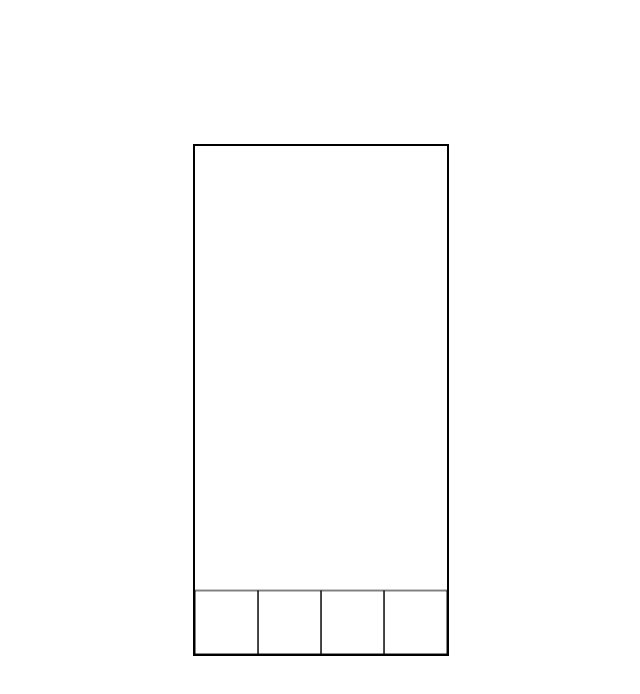
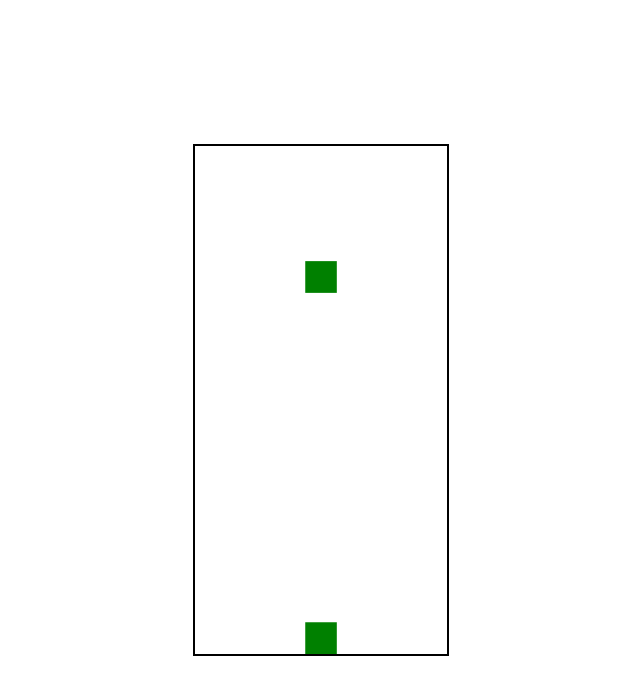
Before and after one commit to MFajru/tetris-wannabe, a website: page index.html in a window 1280 px wide. Shown: the whole page, without its empty margins (319-959 px from the left). Drawn offline with Linux system fonts and the light colour scheme.

Commit message:
feat: able to move left and right

```diff
--- a/index.js
+++ b/index.js
@@ -1,16 +1,69 @@
 var index = function () {
     var canvas = document.getElementById("myCanvas");
-    if (canvas == null) {
-        return;
-    }
     var ctx = canvas.getContext("2d");
-    if (ctx == null) {
-        return;
-    }
-    ctx.beginPath();
-    for (var i = 0; i < 4; i++) {
-        ctx.rect(i * 64, 448, 64, 64);
-    }
-    ctx.stroke();
+    var fallSpeed = 2;
+    var moveSpeed = 2;
+    var rectSize = 32;
+    var x = canvas.width / 2 - rectSize / 2;
+    var y = 0;
+    var direction = { left: false, right: false };
+    ctx.fillStyle = "green";
+    var rectStack = [];
+    // let fallingRect: { x: number; y: number } | null = null;
+    var rectFallAnimate = function () {
+        if (rectStack[rectStack.length - 1] &&
+            rectStack[rectStack.length - 1].y == fallSpeed) {
+            // fallingRect = null;
+            return;
+        }
+        moveBlock();
+        ctx.clearRect(0, 0, canvas.width, rectSize + y);
+        ctx.fillRect(x, y, rectSize, rectSize);
+        // fallingRect = { x: x, y: y };
+        y += fallSpeed;
+        if ((rectStack[rectStack.length - 1] &&
+            y >= rectStack[rectStack.length - 1].y - rectSize) ||
+            y > canvas.height - rectSize) {
+            rectStack.push({ x: x, y: y });
+            y = 0;
+            // fallingRect = null;
+            x = canvas.width / 2 - rectSize / 2;
+            requestAnimationFrame(rectFallAnimate);
+            return;
+        }
+        requestAnimationFrame(rectFallAnimate);
+    };
+    var moveBlock = function () {
+        if (direction.left && x > 0) {
+            x -= moveSpeed;
+            return;
+        }
+        if (direction.right && x < canvas.width - rectSize) {
+            x += moveSpeed;
+            return;
+        }
+    };
+    document.onkeydown = function (e) {
+        if (e.key == "ArrowLeft") {
+            console.log("left", x);
+            direction.left = true;
+        }
+        if (e.key == "ArrowRight") {
+            console.log("right");
+            direction.right = true;
+        }
+    };
+    document.onkeyup = function (e) {
+        if (e.key == "ArrowLeft") {
+            direction.left = false;
+        }
+        if (e.key == "ArrowRight") {
+            direction.right = false;
+        }
+    };
+    requestAnimationFrame(rectFallAnimate);
+    // if (!fallingRect) {
+    //   requestAnimationFrame(rectFallAnimate);
+    // }
 };
 index();
--- a/index.ts
+++ b/index.ts
@@ -1,22 +1,83 @@
 const index = () => {
   const canvas = document.getElementById("myCanvas") as HTMLCanvasElement;
+  const ctx = canvas.getContext("2d") as CanvasRenderingContext2D;
 
-  if (canvas == null) {
-    return;
-  }
+  const fallSpeed = 2;
+  const moveSpeed = 2;
+  const rectSize = 32;
+  let x = canvas.width / 2 - rectSize / 2;
+  let y = 0;
+  let direction = { left: false, right: false };
 
-  const ctx = canvas.getContext("2d");
+  ctx.fillStyle = "green";
 
-  if (ctx == null) {
-    return;
-  }
+  let rectStack: { x: number; y: number }[] = [];
+  // let fallingRect: { x: number; y: number } | null = null;
 
-  ctx.beginPath();
-  for (let i = 0; i < 4; i++) {
-    ctx.rect(i * 64, 448, 64, 64);
-  }
+  const rectFallAnimate = () => {
+    if (
+      rectStack[rectStack.length - 1] &&
+      rectStack[rectStack.length - 1].y == fallSpeed
+    ) {
+      // fallingRect = null;
+      return;
+    }
+    moveBlock();
+    ctx.clearRect(0, 0, canvas.width, rectSize + y);
+    ctx.fillRect(x, y, rectSize, rectSize);
+    // fallingRect = { x: x, y: y };
+    y += fallSpeed;
 
-  ctx.stroke();
+    if (
+      (rectStack[rectStack.length - 1] &&
+        y >= rectStack[rectStack.length - 1].y - rectSize) ||
+      y > canvas.height - rectSize
+    ) {
+      rectStack.push({ x: x, y: y });
+
+      y = 0;
+      // fallingRect = null;
+      x = canvas.width / 2 - rectSize / 2;
+      requestAnimationFrame(rectFallAnimate);
+      return;
+    }
+    requestAnimationFrame(rectFallAnimate);
+  };
+
+  const moveBlock = () => {
+    if (direction.left && x > 0) {
+      x -= moveSpeed;
+      return;
+    }
+    if (direction.right && x < canvas.width - rectSize) {
+      x += moveSpeed;
+      return;
+    }
+  };
+
+  document.onkeydown = (e) => {
+    if (e.key == "ArrowLeft") {
+      console.log("left", x);
+      direction.left = true;
+    }
+    if (e.key == "ArrowRight") {
+      console.log("right");
+      direction.right = true;
+    }
+  };
+  document.onkeyup = (e) => {
+    if (e.key == "ArrowLeft") {
+      direction.left = false;
+    }
+    if (e.key == "ArrowRight") {
+      direction.right = false;
+    }
+  };
+  requestAnimationFrame(rectFallAnimate);
+
+  // if (!fallingRect) {
+  //   requestAnimationFrame(rectFallAnimate);
+  // }
 };
 
 index();
```
Also changed, not shown: output.css, 1 other file.
